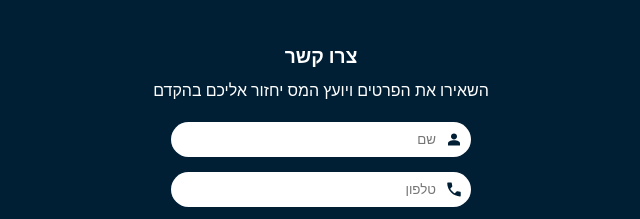
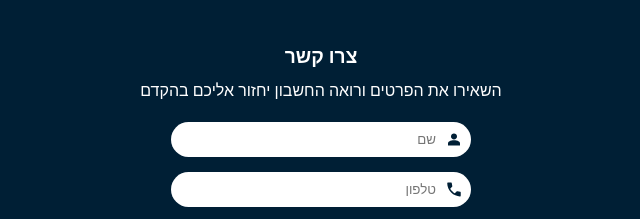
Before and after one commit to dvir-biton/natiH, a website: page web/index.html in a window 1280 px wide. Shown: the part 1771-1990 px from the top of the page, 319-959 px from the left. Drawn offline with nearby package versions, Linux system fonts and the light colour scheme; a web font is replaced by a local one.

Commit message:
Update index.html

```diff
--- a/web/index.html
+++ b/web/index.html
@@ -425,7 +425,7 @@
     <footer>
         <section class="contact-form">
             <h3>צרו קשר</h3>
-            <h4>השאירו את הפרטים ויועץ המס יחזור אליכם בהקדם</h4>
+            <h4>השאירו את הפרטים ורואה החשבון יחזור אליכם בהקדם</h4>
             <form action="/submit" method="post" id="footer-form">
                 <input name="full-name" type="text" placeholder="שם" class="person-bg" required autocomplete="name">
                 <input name="phone-number" type="tel" placeholder="טלפון" class="tel-bg" dir="rtl" minlength="12"
```
